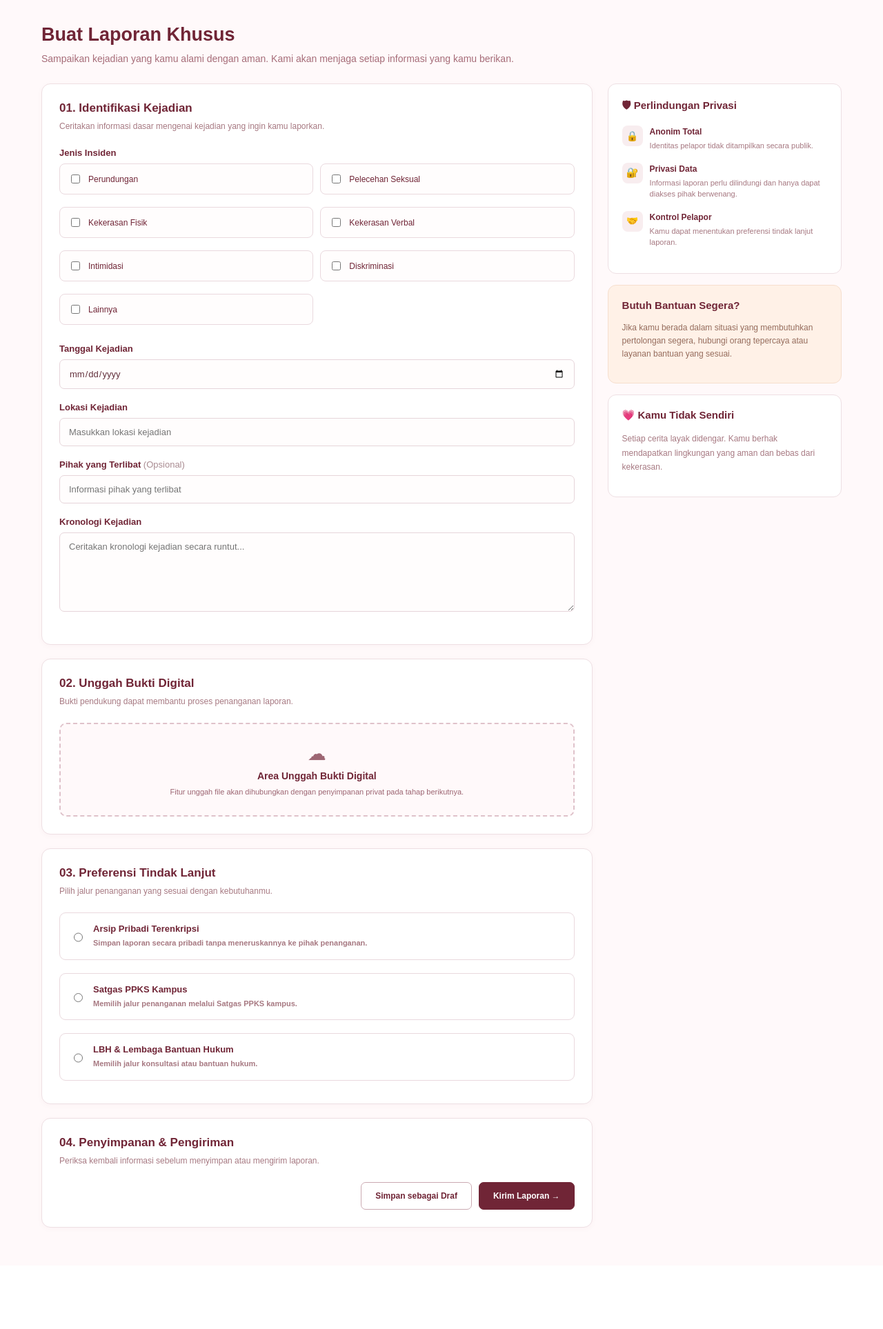
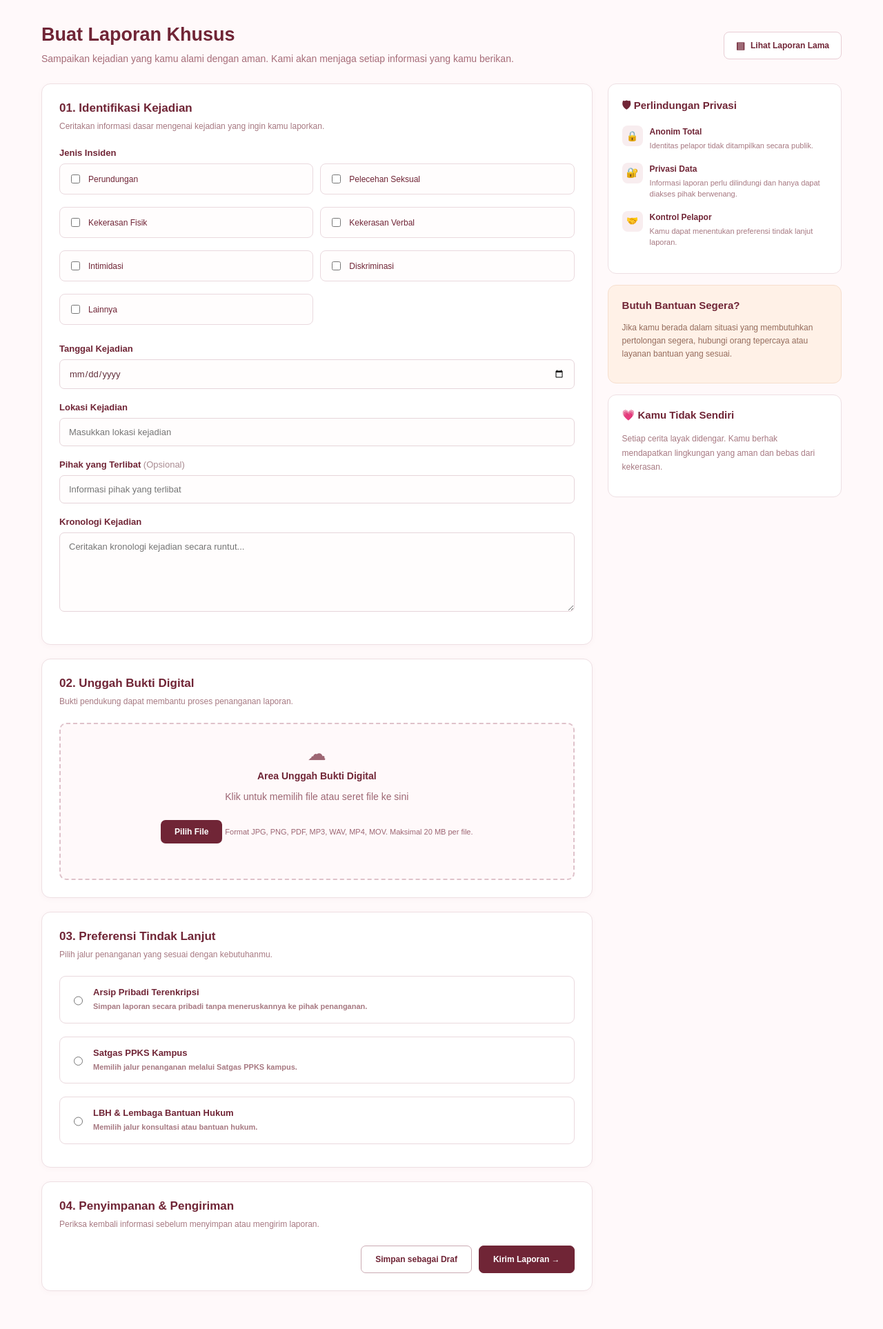
Before and after one commit to nasywatsnqf/PELITA-Kelompok-6-PAW, a Laravel app: page /laporan/buat in a window 1280 px wide. Shown: the part 76-2003 px from the top of the page at 69% size. Before the commit the page ends 1856 px from the top, so only its background shows below. Run offline with Laravel 12, Linux system fonts and the light colour scheme.

Commit message:
Menambah agar bukti digital dapat di upload oleh korban

```diff
--- a/app/Http/Controllers/LaporanController.php
+++ b/app/Http/Controllers/LaporanController.php
@@ -23,6 +23,7 @@ class LaporanController extends Controller
     }
 
     // Menyimpan laporan baru
+
 public function store(Request $request)
 {
     $validated = $request->validate([
@@ -33,8 +34,13 @@ class LaporanController extends Controller
         'kronologi' => 'required|string',
         'preferensi_tindak_lanjut' => 'required|in:arsip_pribadi,satgas_ppks,lbh',
         'aksi' => 'required|in:draf,kirim',
+
+        // Validasi bukti digital
+        'bukti' => 'nullable|array',
+        'bukti.*' => 'file|mimes:jpg,jpeg,png,pdf,mp3,wav,mp4,mov|max:20480',
     ]);
 
+    // Simpan laporan
     $laporan = Laporan::create([
         'user_id' => auth()->id(),
         'kode_tiket' => 'PLT-' . now()->format('Ymd') . '-' . Str::upper(Str::random(6)),
@@ -49,8 +55,31 @@ class LaporanController extends Controller
             : 'terkirim',
     ]);
 
+    // Simpan file bukti digital
+    if ($request->hasFile('bukti')) {
+        foreach ($request->file('bukti') as $file) {
+
+            $path = $file->store(
+                'bukti-digital/' . $laporan->id,
+                'local'
+            );
+
+            $laporan->buktiDigitals()->create([
+                'nama_file' => $file->getClientOriginalName(),
+                'path_file' => $path,
+                'mime_type' => $file->getMimeType(),
+                'ukuran_file' => $file->getSize(),
+            ]);
+        }
+    }
+
+    $pesan = $validated['aksi'] === 'draf'
+        ? 'Laporan berhasil disimpan sebagai draf.'
+        : 'Laporan berhasil dikirim.';
+
     return redirect()
         ->route('laporan.index')
-            ->with('success', 'Laporan berhasil dikirim. Kode tiket: '.$laporan->kode_tiket);
+        ->with('success', $pesan . ' Kode tiket: ' . $laporan->kode_tiket);
 }
+
 }
--- a/resources/views/laporan/create.blade.php
+++ b/resources/views/laporan/create.blade.php
@@ -7,17 +7,18 @@
     <title>Buat Laporan Khusus - PELITA</title>
 
     <style>
-        * {
+        *{
     box-sizing: border-box;
 }
 
 body {
     margin: 0;
-            font-family: Poppins, sans-serif;
+    font-family: Arial, sans-serif;
     background: #fff9fa;
     color: #702536;
     font-size: 14px;
 }
+
 
 nav {
     min-height: 76px;
@@ -82,6 +88,13 @@
 
 .page-heading {
     margin-bottom: 25px;
+}
+
+.heading-content {
+    display: flex;
+    justify-content: space-between;
+    align-items: center;
+    gap: 20px;
 }
 
 .page-heading h1 {
@@ -95,12 +108,51 @@
     line-height: 1.6;
 }
 
+.btn-history {
+    display: inline-flex;
+    align-items: center;
+    justify-content: center;
+    gap: 8px;
+    padding: 11px 17px;
+    background: #fff;
+    border: 1px solid #e8cdd4;
+    border-radius: 8px;
+    color: #702536;
+    font-size: 12px;
+    font-weight: 600;
+    text-decoration: none !important;
+    white-space: nowrap;
+    transition: all 0.2s ease;
+    flex-shrink: 0;
+}
+
+.btn-history span {
+    font-size: 14px;
+}
+
+.btn-history:hover {
+    background: #702536;
+    border-color: #702536;
+    color: #fff !important;
+    box-shadow: 0 3px 8px #70253620;
+    transform: translateY(-1px);
+}
+
+.btn-history:link,
+.btn-history:visited,
+.btn-history:active {
+    color: #702536;
+    text-decoration: none !important;
+}
+
+
 .layout {
     display: grid;
     grid-template-columns: minmax(0, 2fr) minmax(260px, 0.85fr);
     gap: 22px;
     align-items: start;
 }
+
 
 .card {
     background: white;
@@ -213,6 +274,30 @@
     font-size: 11px;
 }
 
+.upload-button {
+    display: inline-block;
+    margin: 12px 0;
+    padding: 10px 20px;
+    border-radius: 7px;
+    background: #702536;
+    color: white;
+    font-size: 12px;
+    cursor: pointer;
+    transition: 0.2s;
+}
+
+.upload-button:hover {
+    background: #541b29;
+}
+
+#daftar-file {
+    margin-top: 12px;
+    color: #702536;
+    font-size: 12px;
+    line-height: 1.8;
+}
+
+
 .choice-list {
     display: grid;
     gap: 11px;
@@ -236,6 +327,7 @@
 .choice input {
     accent-color: #702536;
     margin-top: 3px;
+    flex-shrink: 0;
 }
 
 .choice strong {
@@ -392,8 +516,16 @@
 <main class="page">
 
     <div class="page-heading">
+    <div class="heading-content">
+        <div>
             <h1>Buat Laporan Khusus</h1>
             <p>Sampaikan kejadian yang kamu alami dengan aman. Kami akan menjaga setiap informasi yang kamu berikan.</p>
+        </div>
+
+        <a href="{{ route('laporan.index') }}" class="btn-history">
+            <span>▤</span> Lihat Laporan Lama
+        </a>
+    </div>
 </div>
 
     @if(session('success'))
@@ -403,7 +535,9 @@
     <div class="layout">
 
         <div>
-            <form action="{{ route('laporan.store') }}" method="POST">
+            <form action="{{ route('laporan.store') }}"
+      method="POST"
+      enctype="multipart/form-data">
                 @csrf
 
                 <section class="card">
@@ -461,11 +595,31 @@
                     <h2 class="section-title">02. Unggah Bukti Digital</h2>
                     <p class="section-desc">Bukti pendukung dapat membantu proses penanganan laporan.</p>
 
+
 <div class="upload-box">
     <div class="upload-icon">☁</div>
     <strong>Area Unggah Bukti Digital</strong>
-                        <small>Fitur unggah file akan dihubungkan dengan penyimpanan privat pada tahap berikutnya.</small>
+
+    <p>Klik untuk memilih file atau seret file ke sini</p>
+
+    <label for="bukti" class="upload-button">
+        Pilih File
+    </label>
+
+    <input
+        type="file"
+        id="bukti"
+        name="bukti[]"
+        multiple
+        accept=".jpg,.jpeg,.png,.pdf,.mp3,.wav,.mp4,.mov"
+        style="display: none;"
+    >
+
+    <small>Format JPG, PNG, PDF, MP3, WAV, MP4, MOV. Maksimal 20 MB per file.</small>
+
+    <div id="daftar-file"></div>
 </div>
+
                 </section>
 
                 <section class="card">
@@ -560,6 +714,18 @@
 
     </div>
 </main>
+<script>
+    document.getElementById('bukti').addEventListener('change', function () {
+        const daftar = document.getElementById('daftar-file');
 
+        daftar.innerHTML = '';
+
+        Array.from(this.files).forEach(file => {
+            const item = document.createElement('div');
+            item.textContent = '📎 ' + file.name;
+            daftar.appendChild(item);
+        });
+    });
+</script>
 </body>
 </html>
```
Also changed, not shown: other parts of resources/views/laporan/create.blade.php (+53 -1 lines). Lines whose indentation alone changed are shown as unchanged.
